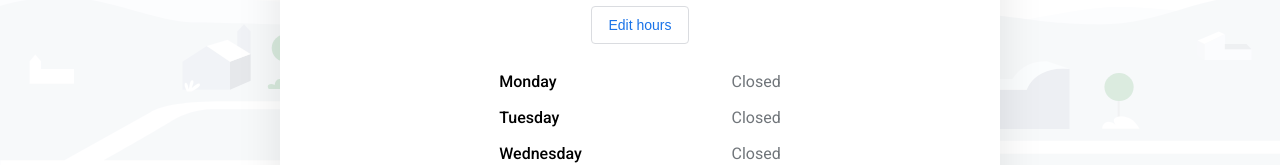
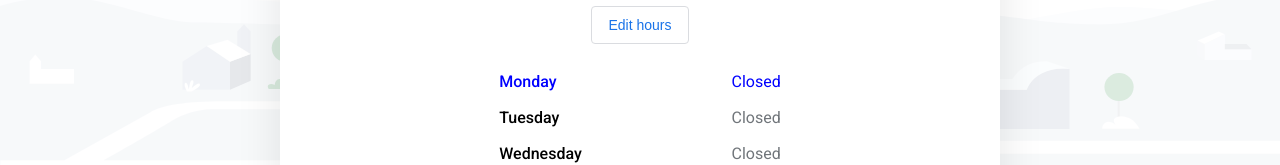
Before and after one commit to developer-junaid/Ordering-App, a React (Create React App) app: page / in a window 1280 px wide. In both pictures the pointer is over the element 756 px from the left and 425 px from the top of the page. Shown: the part 344-509 px from the top of the page. Built offline with nearby package versions, Linux system fonts and the light colour scheme; a web font is replaced by a local one.

Commit message:
Applied Hover effect
Next: Maintain hours state onclick of update button

```diff
--- a/src/components/FourthStep/FourthStep.css
+++ b/src/components/FourthStep/FourthStep.css
@@ -43,6 +43,13 @@
 
 .closed {
   color: rgb(112, 117, 122);
+}
+
+.closed:hover {
+  color: blue !important;
+}
+.row:hover .element {
+  color: blue !important;
 }
 
 .none {
```
